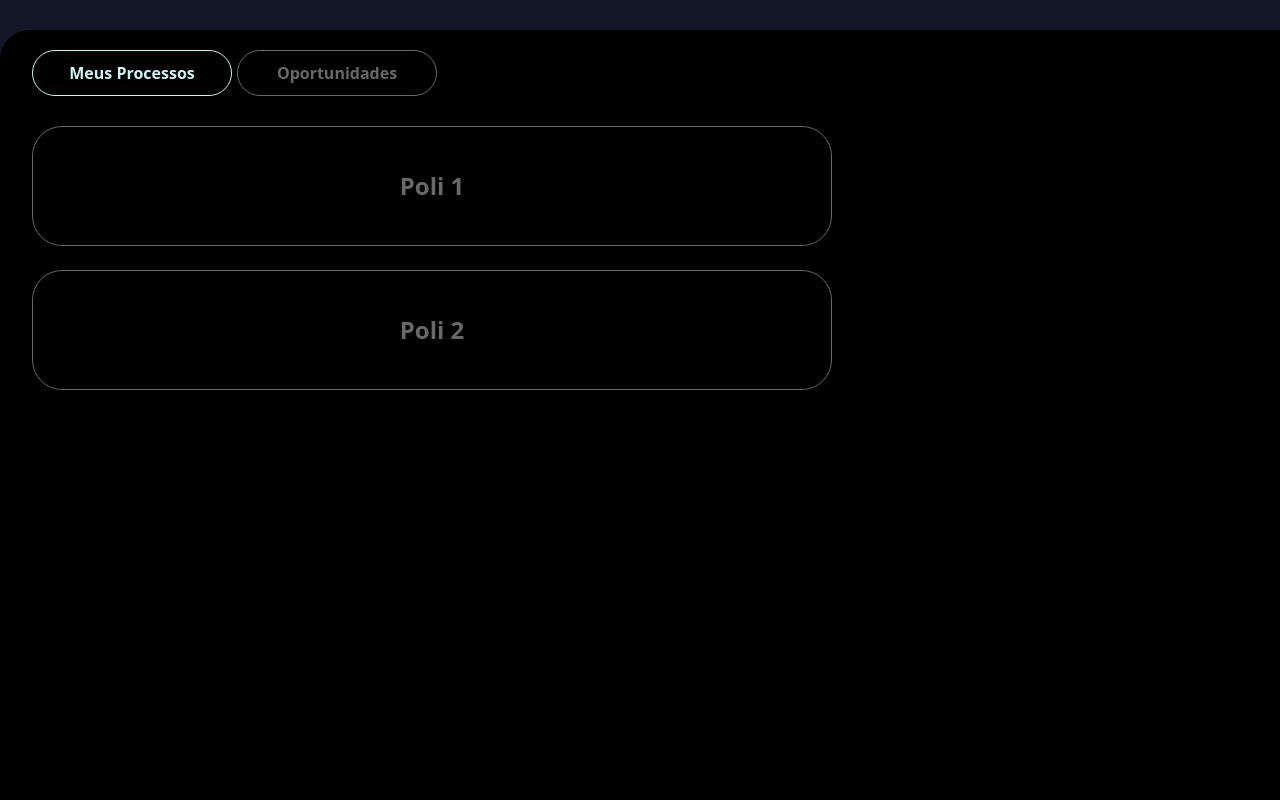
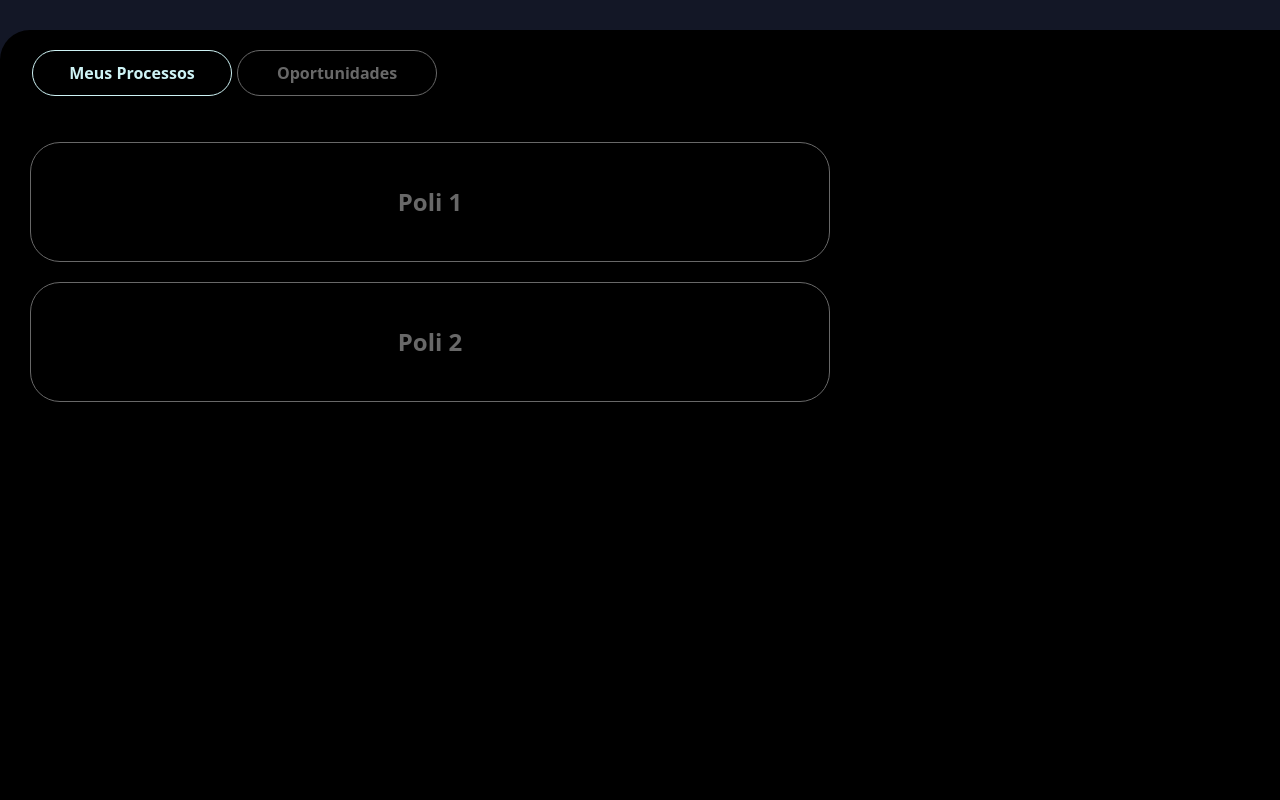
Before and after one commit to BrBits/LATAM-CHALLENGE-PROTOTYPE, a plain HTML site: page Interfaces/processos.html in a window 1280 px wide. Shown: the top 800 px of the page. Drawn offline with nearby package versions, Linux system fonts and the light colour scheme.

Commit message:
conteiner flex criado

```diff
--- a/Interfaces/Estilos/processos.css
+++ b/Interfaces/Estilos/processos.css
@@ -30,6 +30,7 @@ body{
 
 .nav_tabs ul{
     list-style: none;
+    float: left;
 }
 
 .nav_tabs ul li{
@@ -61,7 +62,6 @@ body{
 }
 
 .content{
-    position: absolute;
     border: 1px solid #686868 !important;
     background-color: black;
     color: #686868;
@@ -75,3 +75,10 @@ body{
     transition-duration: 0.4s;
     cursor: pointer;
 }
+
+#conteiner-flex{
+    display: flex;
+    clear: left;
+    flex-direction: column;
+    margin-left: 30px;
+}
--- a/Interfaces/processos.html
+++ b/Interfaces/processos.html
@@ -17,19 +17,18 @@
         <nav class="nav_tabs">
             <ul>
                 <li>
-                    <input type="radio" name="tabs" class="rd_tabs" id="meus_processos" checked>
-                    <label for="meus_processos">Meus Processos</label>
-                    <button class="content" onclick=""> Poli 1 </button>
-                    <br> </br>
-                    <br> </br>
-                    <br> </br>
-                    <button class="content" onclick=""> Poli 2 </button>
+                    <input type="radio" name="processos" class="rd_tabs" id="meus_processos" checked>
+                    <label for="processos">Meus Processos</label>
                 </li>
                 <li>
-                    <input type="radio" name="tabs" class="rd_tabs" id="oportunidades">
+                    <input type="radio" name="oportunidades" class="rd_tabs" id="oportunidades">
                     <label for="oportunidades">Oportunidades</label>
                 </li>
             </ul>
+            <div id="conteiner-flex">
+                <div><button class="content" onclick=""> Poli 1 </button></div>
+                <div><button class="content" onclick=""> Poli 2 </button></div>
+            </div>
         </nav>
 
     </body>
```
